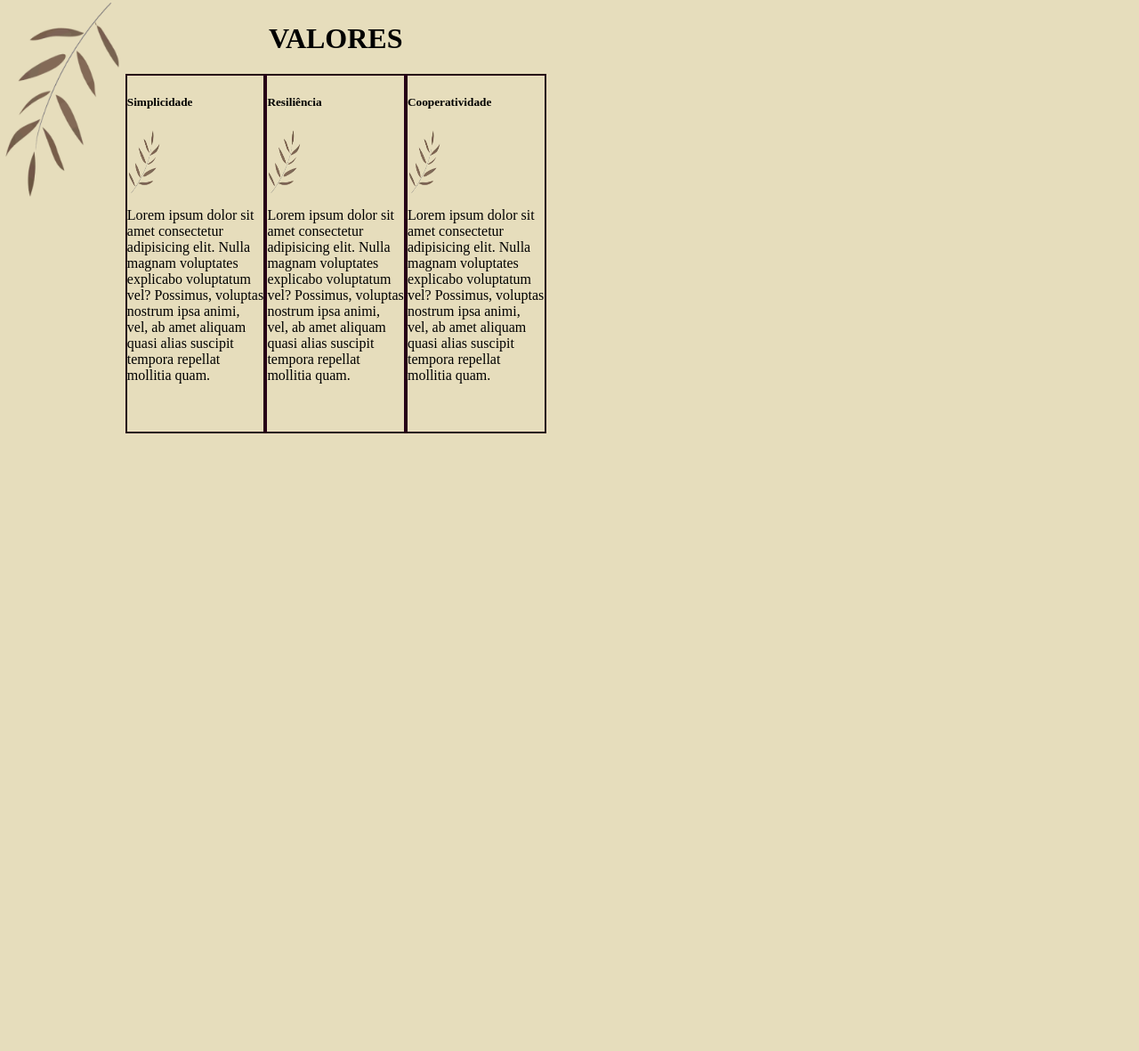
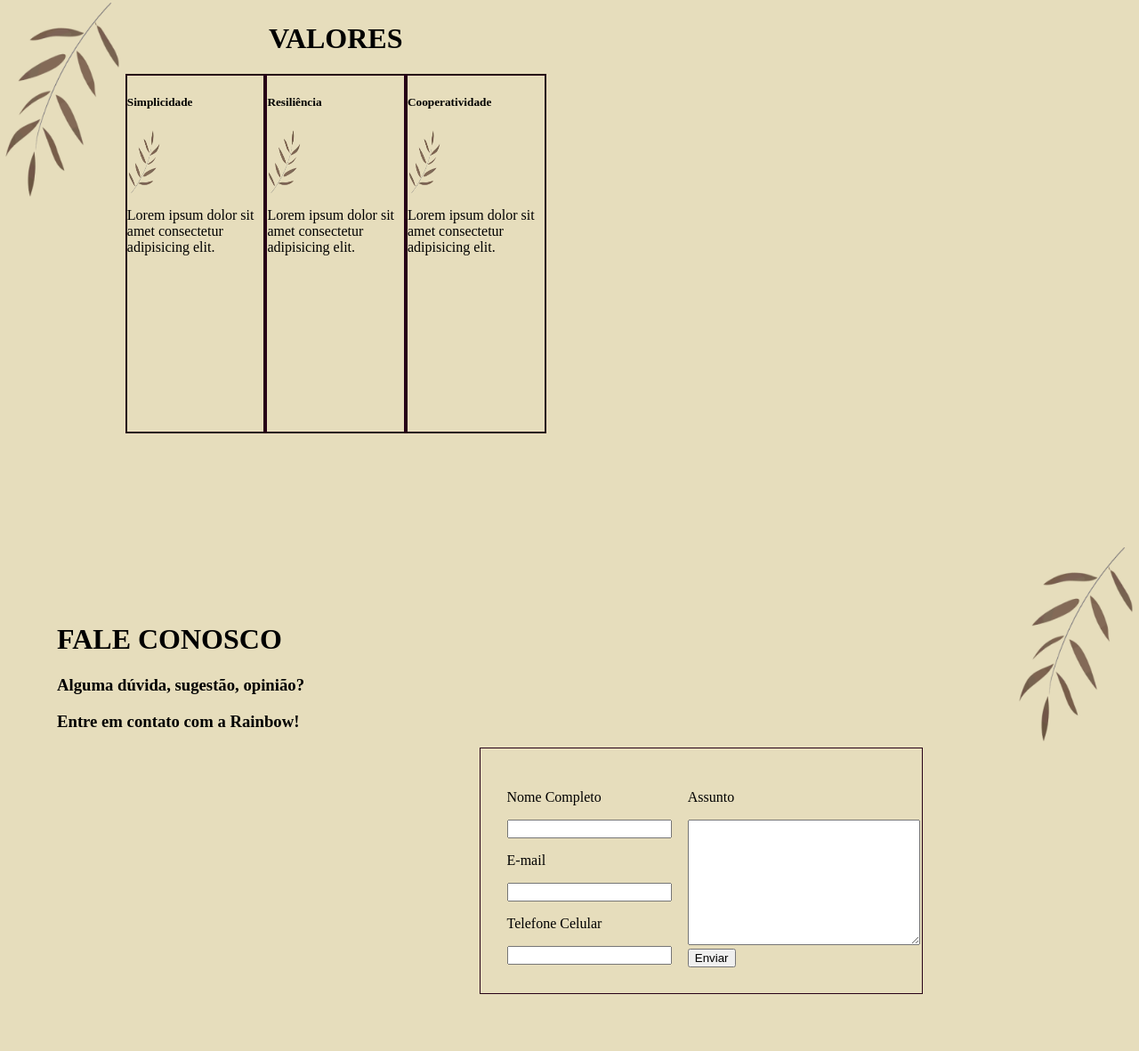
Before and after one commit to emyferreira/ProjetoPessoal, a plain HTML site: page home.html in a window 1280 px wide. Shown: the part 2274-3455 px from the top of the page at 89% size. Before the commit the page ends 2761 px from the top, so only its background shows below. Drawn offline with Linux system fonts and the light colour scheme; a web font is replaced by a local one.

Commit message:
começando a tela Fale Conosco

```diff
--- a/css/style_cadastro.css
+++ b/css/style_cadastro.css
@@ -257,7 +257,7 @@ input {
 /* Começo da tela de login */
 .fundoFormLogin {
     background-color: #E6DDBC;
-    width: 27vw;
+    width: 29vw;
     height: 50vh;
     border-radius: 17px;
 }
--- a/css/style_home.css
+++ b/css/style_home.css
@@ -247,11 +247,42 @@ header {
     border: 2px solid #260016;
 }
 
-
-
 .imgValores {
     width: 3vw;
     height: 9vh;
 }
 
 /* Fim tela Valores */
+
+/* Começo da tela Fale Conosco */
+
+.telaFaleConosco {
+    margin-top: 10%;
+    display: flex;
+    flex-direction: row;
+}
+
+.faleConoscoGeral {
+    width: 80%;
+    padding: 5%;
+}
+
+.formFaleConosco {
+    width: 45%;
+    border: 1.5px solid #260016;
+    display: flex;
+    margin-left: 47%;
+    flex-direction: row;
+    padding: 2%;
+}
+
+.formFaleConosco1 {
+    padding: 2%;
+}
+
+.formFaleConosco2 {
+    padding: 2%;
+}
+
+
+/* Fim da tela Fale Conosco */
--- a/home.html
+++ b/home.html
@@ -88,22 +88,53 @@
                 <div class="caixaValor">
                     <h5>Simplicidade</h5>
                     <img class="imgValores" src="img/ramo_bege.png" alt="decorarPlanta">
-                    <p>Lorem ipsum dolor sit amet consectetur adipisicing elit. Nulla magnam voluptates explicabo voluptatum vel? Possimus, voluptas nostrum ipsa animi, vel, ab amet aliquam quasi alias suscipit tempora repellat mollitia quam.</p>
+                    <p>Lorem ipsum dolor sit amet consectetur adipisicing elit.</p>
                 </div>
                 <div class="caixaValor">
                     <h5>Resiliência</h5>
                     <img class="imgValores" src="img/ramo_bege.png" alt="decorarPlanta">
-                    <p>Lorem ipsum dolor sit amet consectetur adipisicing elit. Nulla magnam voluptates explicabo voluptatum vel? Possimus, voluptas nostrum ipsa animi, vel, ab amet aliquam quasi alias suscipit tempora repellat mollitia quam.</p>
+                    <p>Lorem ipsum dolor sit amet consectetur adipisicing elit.</p>
                 </div>
                 <div class="caixaValor">
                     <h5>Cooperatividade</h5>
                     <img class="imgValores" src="img/ramo_bege.png" alt="decorarPlanta">
-                    <p>Lorem ipsum dolor sit amet consectetur adipisicing elit. Nulla magnam voluptates explicabo voluptatum vel? Possimus, voluptas nostrum ipsa animi, vel, ab amet aliquam quasi alias suscipit tempora repellat mollitia quam.</p>
+                    <p>Lorem ipsum dolor sit amet consectetur adipisicing elit.</p>
                 </div>
             </div>
         </div>
     </div>
     <!-- Fim da tela Valores -->
+
+    <!-- Começo da tela Fale Conosco -->
+    <div class="telaFaleConosco">
+        <div class="faleConoscoGeral">
+            <h1>FALE CONOSCO</h1>
+            <h3>Alguma dúvida, sugestão, opinião?</h3>
+            <h3>Entre em contato com a Rainbow!</h3>
+            <div class="formFaleConosco">
+                <div class="formFaleConosco1">
+                    <p>Nome Completo</p>
+                    <input type="text">
+                    <p>E-mail</p>
+                    <input type="text">
+                    <p>Telefone Celular</p>
+                    <input type="text">
+                </div>
+                <div class="formFaleConosco2">
+                    <p>Assunto</p>
+                    <textarea name="" id="" cols="30" rows="9"></textarea>
+                    <button>Enviar</button>
+                </div>
+            </div>
+        </div>
+        <img class="imgPlantaValores" src="img/ramo_bege_invertido.png" alt="decorarPlanta">
+
+    </div>
+    <!-- Fim da tela Fale Conosco -->
+
+    <!-- Começo footer -->
+
+    <!-- Fim footer -->
 </body>
 
 </html>
```
Also changed, not shown: cadastro.html (+1 -1 lines).
